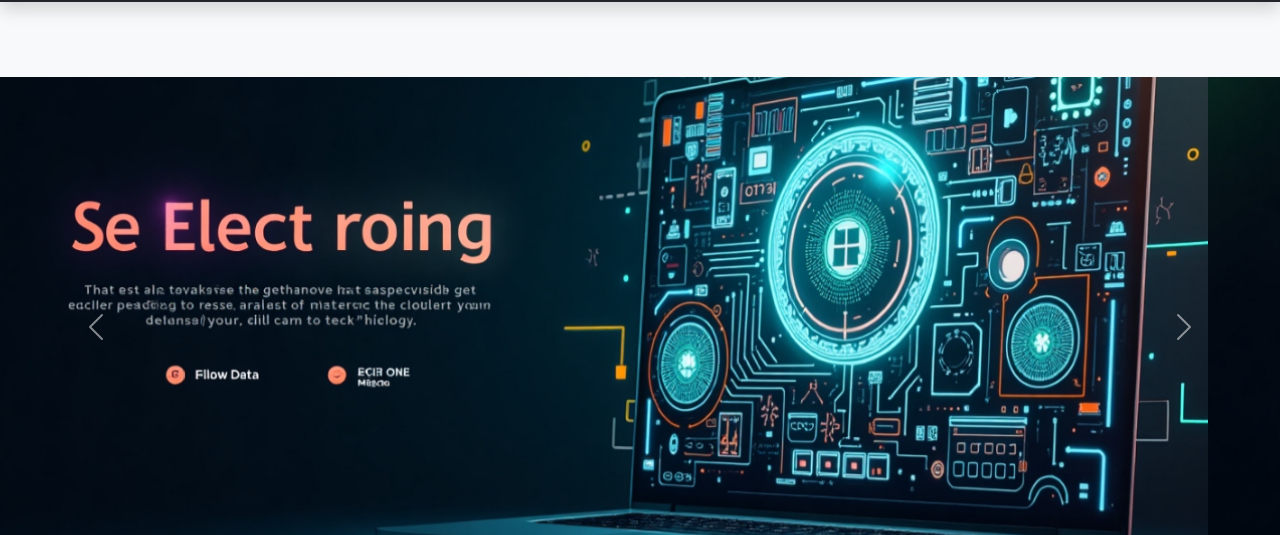
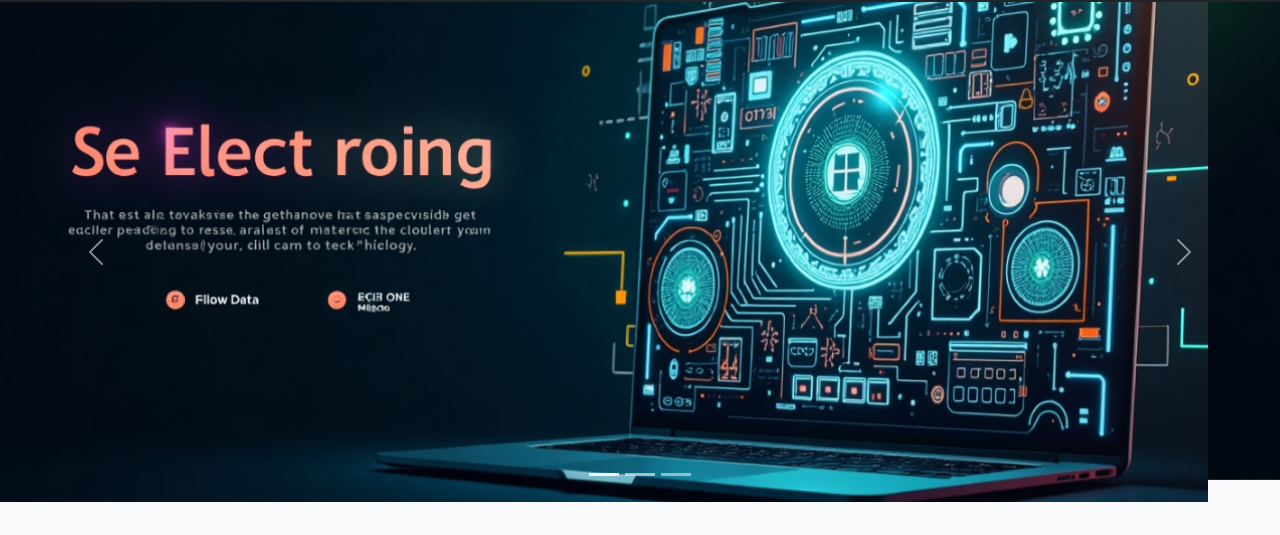
Before and after one commit to lucasrtorquato/projeto_bootstrap_iwb_mac25, a plain HTML site: page index.html in a window 1280 px wide. Shown: the part 74-609 px from the top of the page. Drawn offline with nearby package versions, Linux system fonts and the light colour scheme.

Commit message:
Add files via upload

```diff
--- a/css/estilo.css
+++ b/css/estilo.css
@@ -17,9 +17,6 @@
   object-fit: cover; /* mantém a imagem proporcional e preenche o espaço */
 }
 
-.banners{
-  margin-top: 75px;
-}
 
 .produto_carrinho {
   width: 60px;
```
